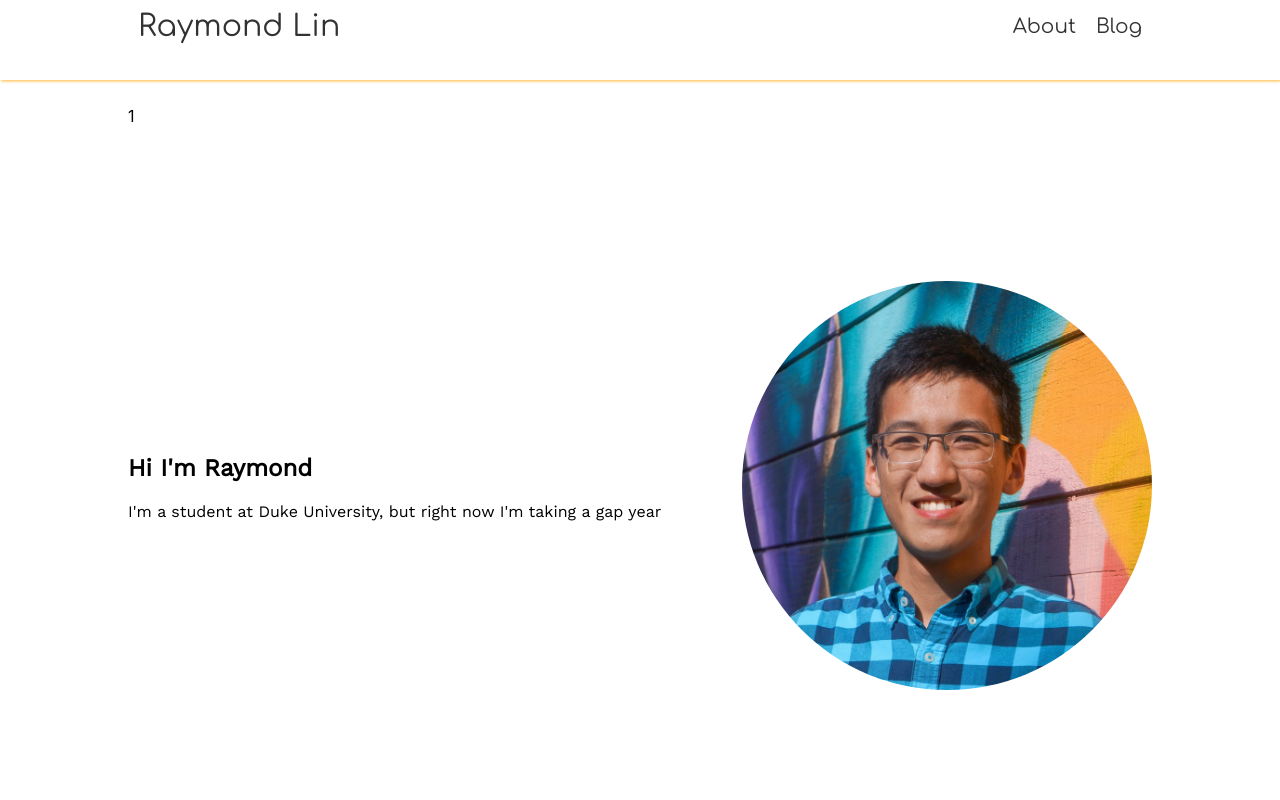
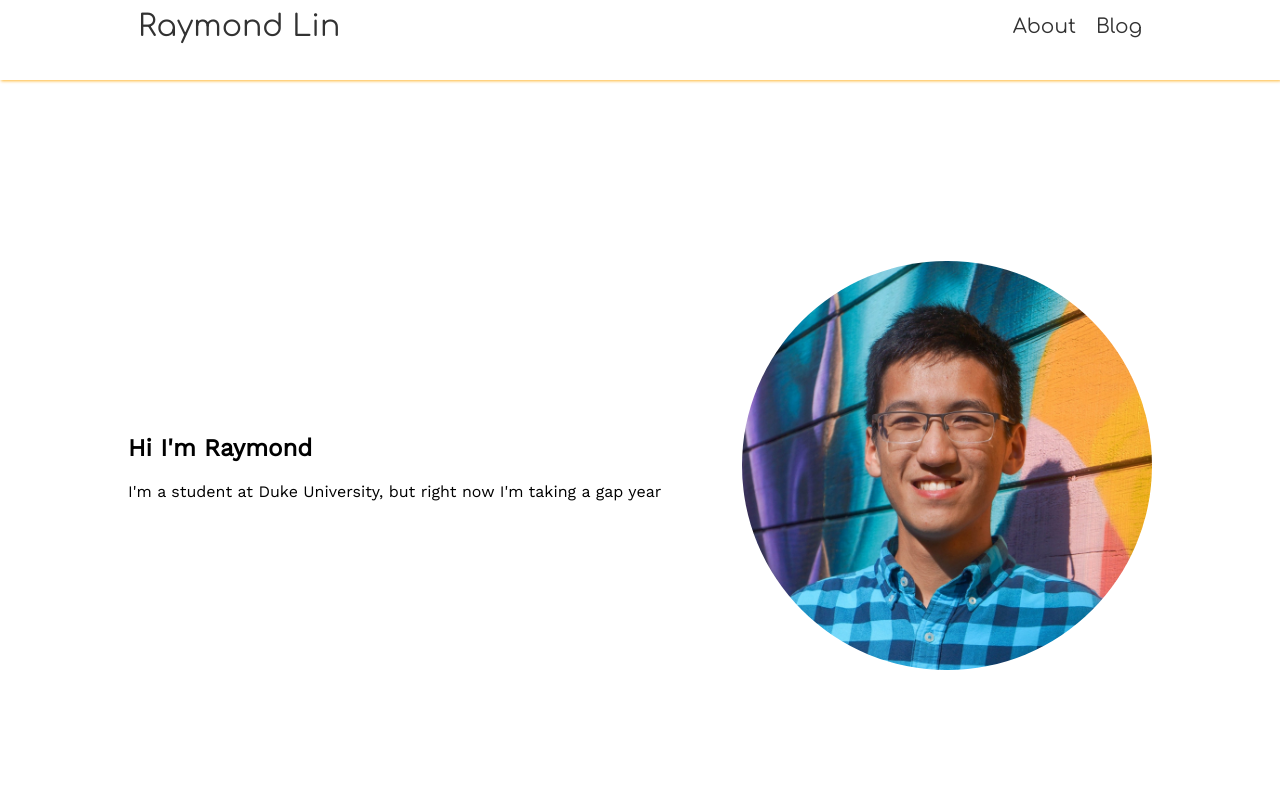
Before and after one commit to rlin264/rlin264.github.io, a React (Create React App) app: page / in a window 1280 px wide. Shown: the top 800 px of the page. Built offline with nearby package versions, Linux system fonts and the light colour scheme; a web font is replaced by a local one.

Commit message:
feature(intersectfade): added ability to feed props to Fade component

```diff
--- a/package.json
+++ b/package.json
@@ -3,14 +3,16 @@
   "version": "0.1.0",
   "private": true,
   "dependencies": {
+    "@material-ui/core": "^4.11.1",
+    "@material-ui/icons": "^4.9.1",
     "@testing-library/jest-dom": "^5.11.6",
     "@testing-library/react": "^11.2.2",
     "@testing-library/user-event": "^12.2.2",
     "react": "^17.0.1",
     "react-dom": "^17.0.1",
+    "react-reveal": "^1.2.2",
     "react-router-dom": "^5.2.0",
     "react-scripts": "4.0.1",
-    "velocity-react": "^1.4.3",
     "web-vitals": "^0.2.4"
   },
   "scripts": {
--- a/src/components/IntersectFade.js
+++ b/src/components/IntersectFade.js
@@ -8,15 +8,9 @@ function IntersectFade(props){
     const [ref, entry] = useIntersect({
         threshold: buildThresholdArray()
     });
-    useEffect(() => {
-        if(entry.intersectionRatio > 0.7){
-            console.log("ASDAS")
-        }
-    });
     return(
         <div ref={ref} ratio={entry.intersectionRatio}>
-            {entry.intersectionRatio}
-            <Fade top distance="10vh" when={entry.intersectionRatio>0.6}>
+            <Fade {...props} top distance="10vh" when={entry.intersectionRatio>0.3}>
                 {props.children}
             </Fade>
         </div>
--- a/src/views/Home/Home.js
+++ b/src/views/Home/Home.js
@@ -32,28 +32,6 @@ function Home() {
 
   return (
     <div>
-      <Intersecting>
-        <div ratio>
-          <Fade top distance="10vh" opposite>
-            <section className={styles.introContainer}>
-              <div className={styles.intro}>
-                <h1>Hi I'm Raymond</h1>
-                <p>
-                  I'm a student at Duke University, but right now I'm taking a
-                  gap year
-                </p>
-              </div>
-              <div className={styles.image}>
-                <img
-                  className={styles.profile}
-                  src="/assets/images/profile.jpg"
-                  alt="pic of me"
-                ></img>
-              </div>
-            </section>
-          </Fade>
-        </div>
-      </Intersecting>
       <IntersectFade>
         <section className={styles.introContainer}>
           <div className={styles.intro}>
@@ -72,8 +50,7 @@ function Home() {
           </div>
         </section>
       </IntersectFade>
-      <Intersecting>
-        <Fade top distance="10vh">
+      <IntersectFade opposite>
         <section className={styles.container}>
           <span
             id={styles.left}
@@ -92,34 +69,15 @@ function Home() {
             <ArrowForwardIos></ArrowForwardIos>
           </span>
           <div className={styles.projectGallery} ref={ref}>
-              <img
-                className={styles.project}
-                src="/assets/images/profile.jpg"
-              />
-              <img
-                className={styles.project}
-                src="/assets/images/profile.jpg"
-              />
-              <img
-                className={styles.project}
-                src="/assets/images/profile.jpg"
-              />
-              <img
-                className={styles.project}
-                src="/assets/images/profile.jpg"
-              />
-              <img
-                className={styles.project}
-                src="/assets/images/profile.jpg"
-              />
-              <img
-                className={styles.project}
-                src="/assets/images/profile.jpg"
-              />
+            <img className={styles.project} src="/assets/images/profile.jpg" />
+            <img className={styles.project} src="/assets/images/profile.jpg" />
+            <img className={styles.project} src="/assets/images/profile.jpg" />
+            <img className={styles.project} src="/assets/images/profile.jpg" />
+            <img className={styles.project} src="/assets/images/profile.jpg" />
+            <img className={styles.project} src="/assets/images/profile.jpg" />
           </div>
         </section>
-        </Fade>
-      </Intersecting>
+      </IntersectFade>
     </div>
   );
 }
```
Also changed, not shown: 1 other file (tests, documents, lock files or other folders). Lines whose indentation alone changed are shown as unchanged.
